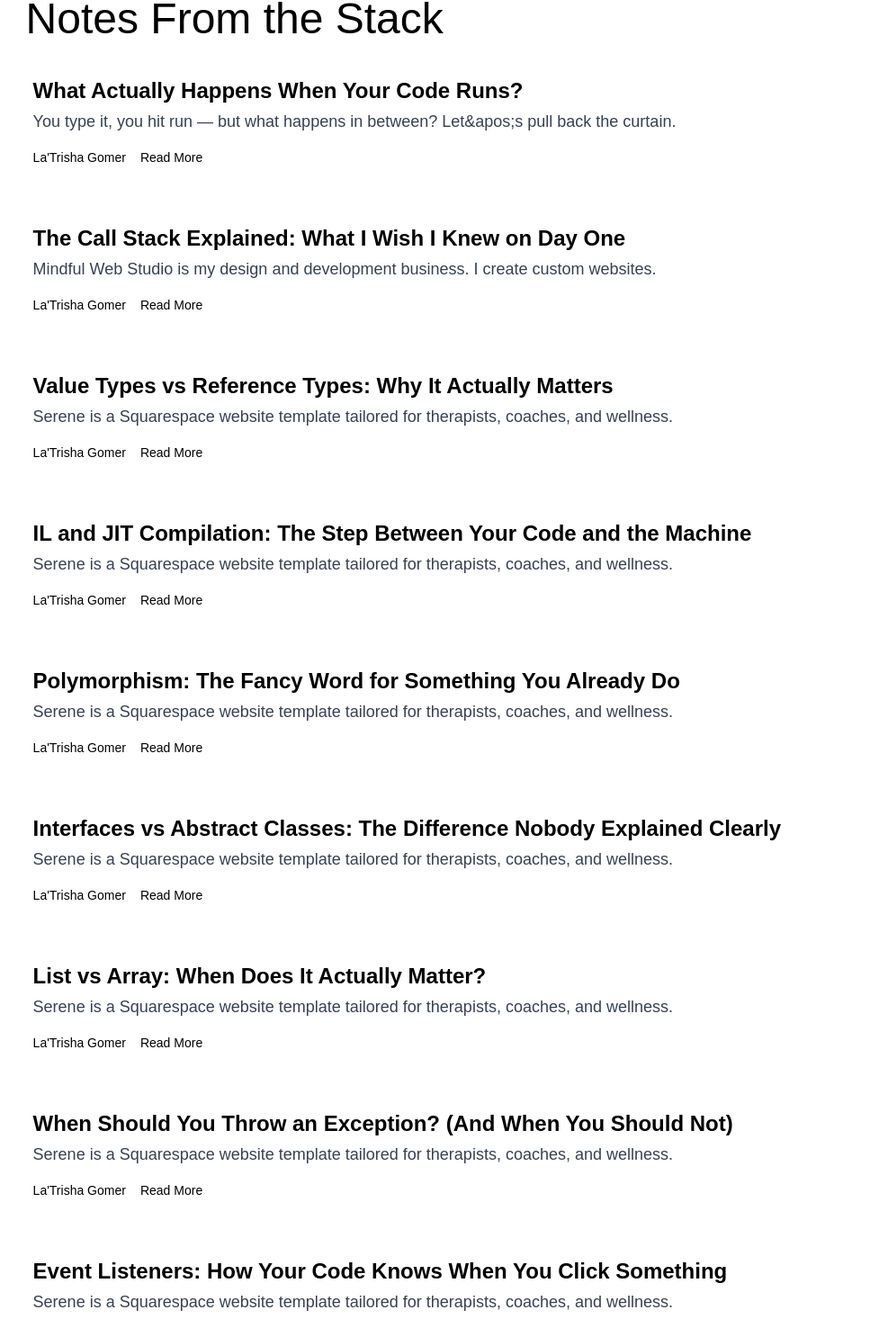
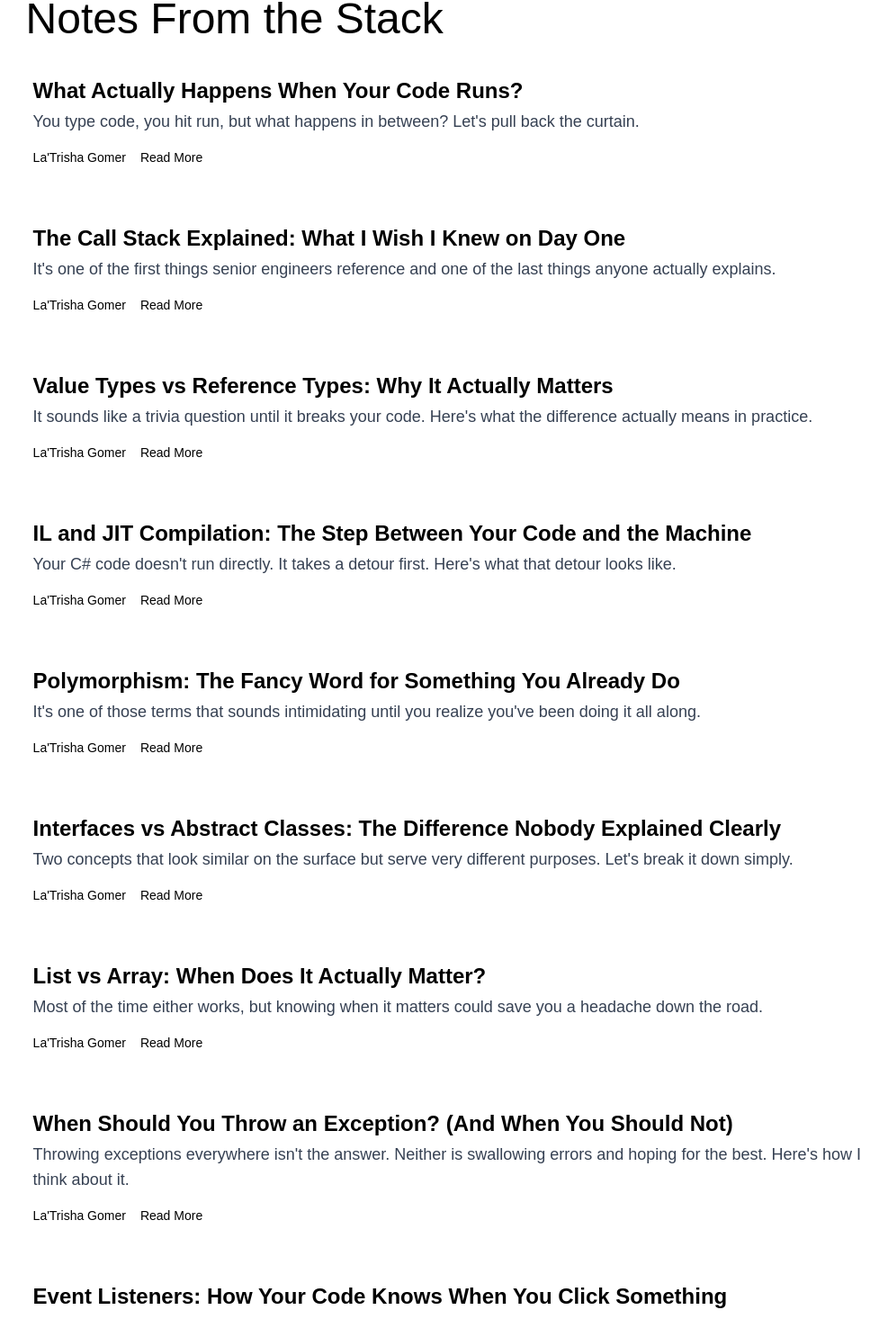
Before and after one commit to LaTrishaGomer/latrisha-gomer, a Next.js app: page / in a window 1280 px wide. Shown: the part 879-2345 px from the top of the page at 90% size, without its empty margins (125-1112 px from the left). Built offline with nearby package versions, Linux system fonts and the light colour scheme; a web font is replaced by a local one.

Commit message:
update placeholder copy

```diff
--- a/assets/assets.js
+++ b/assets/assets.js
@@ -81,62 +81,56 @@ export const assets = {
 export const workData = [
     {
         title: 'What Actually Happens When Your Code Runs?',
-        description: 'You type it, you hit run — but what happens in between? Let&apos;s pull back the curtain.',
+        description: "You type code, you hit run, but what happens in between? Let's pull back the curtain.",
         bgImage: '/work-5.png',
         github: '#',
         live: '#'
     },
     {
         title: 'The Call Stack Explained: What I Wish I Knew on Day One',
-        description: 'Mindful Web Studio is my design and development business. I create custom websites.',
-        bgImage: '/work-8.png',
-        live: 'https://www.mindfulwebstudio.com/'
+        description: "It's one of the first things senior engineers reference and one of the last things anyone actually explains.",
+        bgImage: '#',
+        live: '#'
     },
-    // {
-    //     title: 'WayBackQuiz',
-    //     description: 'WayBackQuiz is a nostalgic trivia game that tests your pop culture knowledge from the 80s, 90s, and Y2K eras. Developed with HTML, CSS, and JavaScript.' ,
-    //     bgImage: '/work-6.png',
-    //     github: 'https://github.com/LaTrishaGomer/quiz-game-project-1',
-    //     live: 'https://latrishagomer.github.io/quiz-game-project-1/'
-    // },
+
     {
         title: 'Value Types vs Reference Types: Why It Actually Matters',
-        description: 'Serene is a Squarespace website template tailored for therapists, coaches, and wellness.',
+        description: "It sounds like a trivia question until it breaks your code. Here's what the difference actually means in practice.",
         bgImage: '/work-7.png',
     },
         {
         title: 'IL and JIT Compilation: The Step Between Your Code and the Machine',
-        description: 'Serene is a Squarespace website template tailored for therapists, coaches, and wellness.',
+        description: "Your C# code doesn't run directly. It takes a detour first. Here's what that detour looks like.",
         bgImage: '/work-7.png',
     },
         {
         title: 'Polymorphism: The Fancy Word for Something You Already Do',
-        description: 'Serene is a Squarespace website template tailored for therapists, coaches, and wellness.',
+        description: "It's one of those terms that sounds intimidating until you realize you've been doing it all along.",
         bgImage: '/work-7.png',
     },
         {
         title: 'Interfaces vs Abstract Classes: The Difference Nobody Explained Clearly',
-        description: 'Serene is a Squarespace website template tailored for therapists, coaches, and wellness.',
+        description: "Two concepts that look similar on the surface but serve very different purposes. Let's break it down simply.",
         bgImage: '/work-7.png',
     },
         {
         title: 'List vs Array: When Does It Actually Matter?',
-        description: 'Serene is a Squarespace website template tailored for therapists, coaches, and wellness.',
+        description: 'Most of the time either works, but knowing when it matters could save you a headache down the road.',
         bgImage: '/work-7.png',
     },
         {
         title: 'When Should You Throw an Exception? (And When You Should Not)',
-        description: 'Serene is a Squarespace website template tailored for therapists, coaches, and wellness.',
+        description: "Throwing exceptions everywhere isn't the answer. Neither is swallowing errors and hoping for the best. Here's how I think about it.",
         bgImage: '/work-7.png',
     },
         {
         title: 'Event Listeners: How Your Code Knows When You Click Something',
-        description: 'Serene is a Squarespace website template tailored for therapists, coaches, and wellness.',
+        description: "That button didn't just know you clicked it. Here's the quiet mechanism running behind the scenes.",
         bgImage: '/work-7.png',
     },
          {
         title: 'Dev, Staging, and Prod: Understanding Your Environments',
-        description: 'Serene is a Squarespace website template tailored for therapists, coaches, and wellness.',
+        description: "Early on I had no idea why there were three versions of the same app. Now I can't imagine working without them.",
         bgImage: '/work-7.png',
     },
 ]
```
